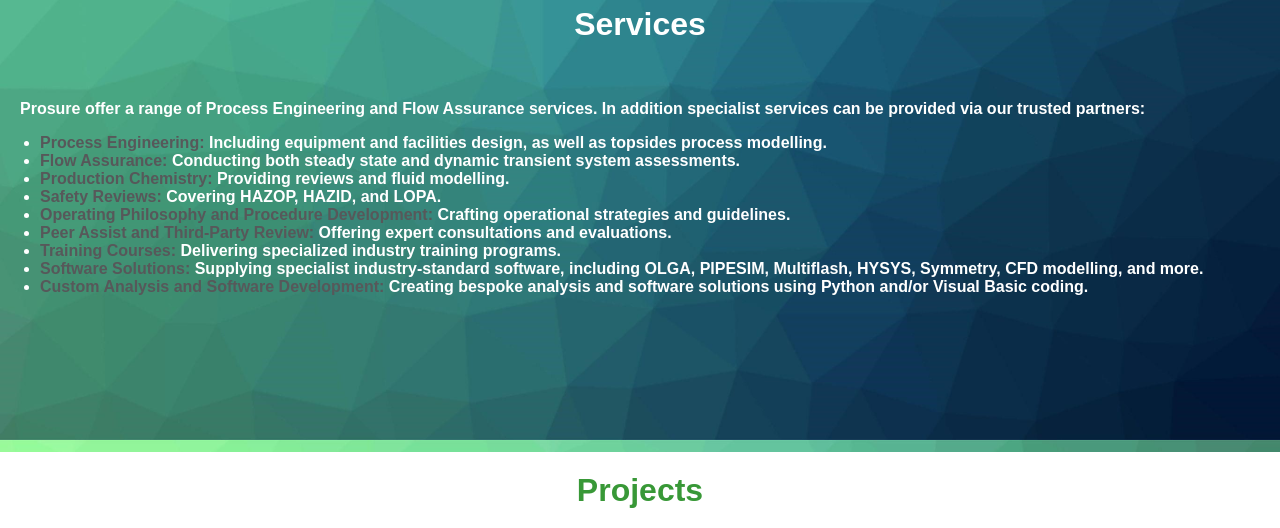
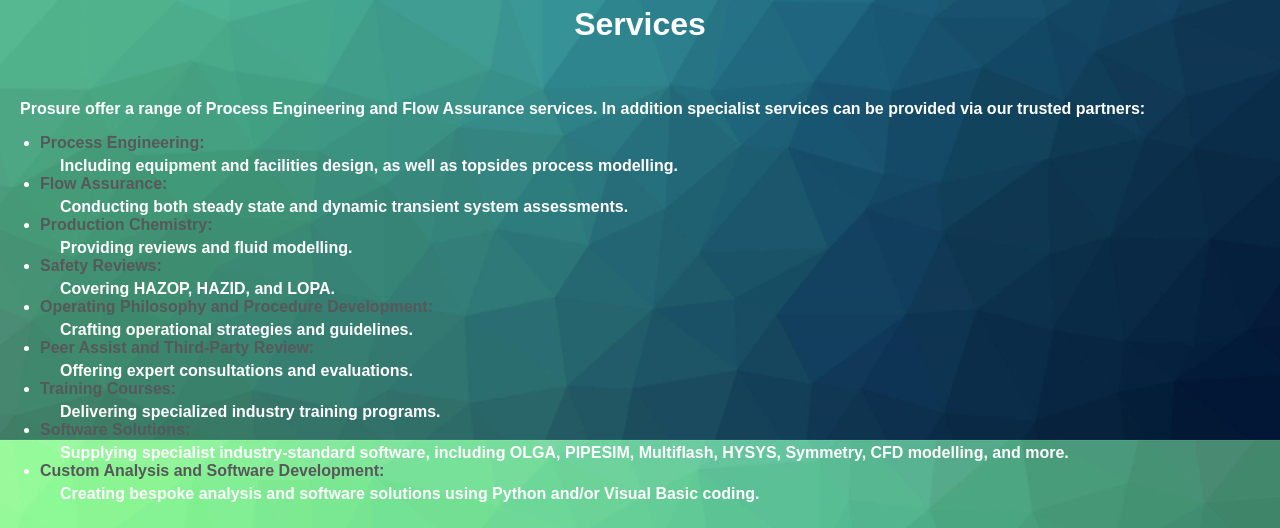
Before and after one commit to JRB1978/Prosure_Website, a website: page docs/index.html in a window 1280 px wide. Shown: the part 840-1368 px from the top of the page. Drawn offline with Linux system fonts and the light colour scheme; no server answers; grey boxes are pictures that could not be loaded.

Commit message:
Update index.html
Services Section Look

```diff
--- a/docs/index.html
+++ b/docs/index.html
@@ -46,15 +46,15 @@
         <div class="services-text">
             <p><strong>Prosure offer a range of Process Engineering and Flow Assurance services. In addition specialist services can be provided via our trusted partners:</strong></p>
             <ul>
-                <li><strong><span class="grey-text">Process Engineering:</span> Including equipment and facilities design, as well as topsides process modelling.</strong></li>
-                <li><strong><span class="grey-text">Flow Assurance:</span> Conducting both steady state and dynamic transient system assessments.</strong></li>
-                <li><strong><span class="grey-text">Production Chemistry:</span> Providing reviews and fluid modelling.</strong></li>
-                <li><strong><span class="grey-text">Safety Reviews:</span> Covering HAZOP, HAZID, and LOPA.</strong></li>
-                <li><strong><span class="grey-text">Operating Philosophy and Procedure Development:</span> Crafting operational strategies and guidelines.</strong></li>
-                <li><strong><span class="grey-text">Peer Assist and Third-Party Review:</span> Offering expert consultations and evaluations.</strong></li>
-                <li><strong><span class="grey-text">Training Courses:</span> Delivering specialized industry training programs.</strong></li>
-                <li><strong><span class="grey-text">Software Solutions:</span> Supplying specialist industry-standard software, including OLGA, PIPESIM, Multiflash, HYSYS, Symmetry, CFD modelling, and more.</strong></li>
-                <li><strong><span class="grey-text">Custom Analysis and Software Development:</span> Creating bespoke analysis and software solutions using Python and/or Visual Basic coding.</strong></li>
+                <li><strong><span class="grey-text">Process Engineering:</span> <div class="new-line">Including equipment and facilities design, as well as topsides process modelling.</div></strong></li>
+                <li><strong><span class="grey-text">Flow Assurance:</span> <div class="new-line">Conducting both steady state and dynamic transient system assessments.</div></strong></li>
+                <li><strong><span class="grey-text">Production Chemistry:</span> <div class="new-line">Providing reviews and fluid modelling.</div></strong></li>
+                <li><strong><span class="grey-text">Safety Reviews:</span> <div class="new-line">Covering HAZOP, HAZID, and LOPA.</div></strong></li>
+                <li><strong><span class="grey-text">Operating Philosophy and Procedure Development:</span> <div class="new-line">Crafting operational strategies and guidelines.</div></strong></li>
+                <li><strong><span class="grey-text">Peer Assist and Third-Party Review:</span> <div class="new-line">Offering expert consultations and evaluations.</div></strong></li>
+                <li><strong><span class="grey-text">Training Courses:</span> <div class="new-line">Delivering specialized industry training programs.</div></strong></li>
+                <li><strong><span class="grey-text">Software Solutions:</span> <div class="new-line">Supplying specialist industry-standard software, including OLGA, PIPESIM, Multiflash, HYSYS, Symmetry, CFD modelling, and more.</div></strong></li>
+                <li><strong><span class="grey-text">Custom Analysis and Software Development:</span> <div class="new-line">Creating bespoke analysis and software solutions using Python and/or Visual Basic coding.</div></strong></li>
             </ul>
         </div>
     </div>
```
